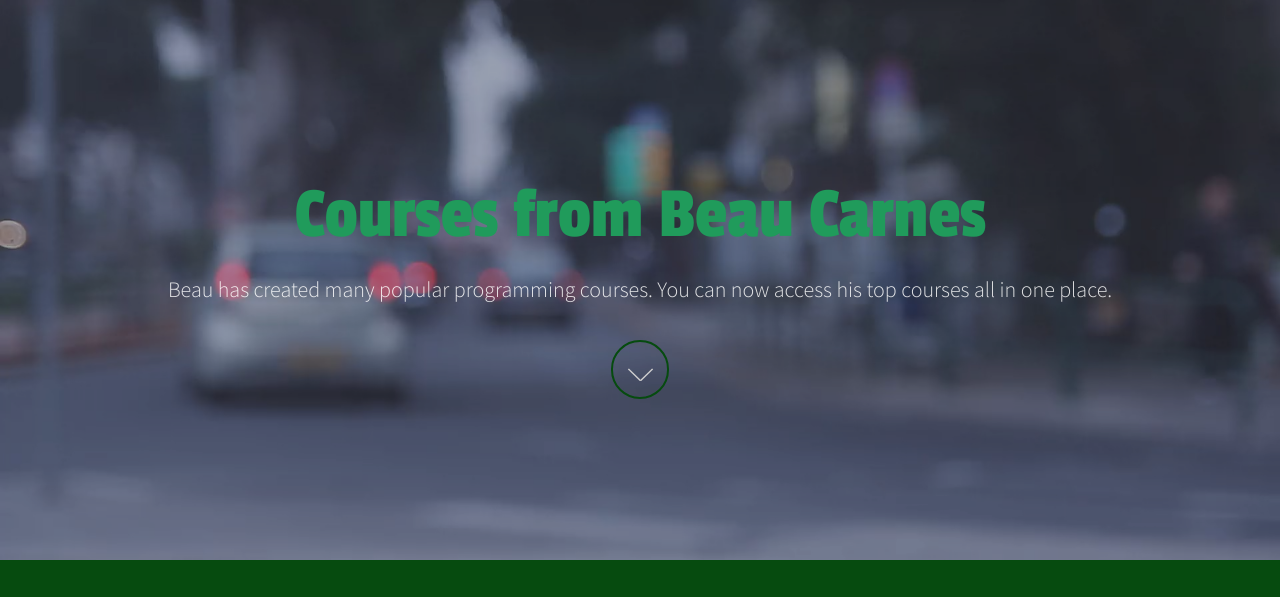
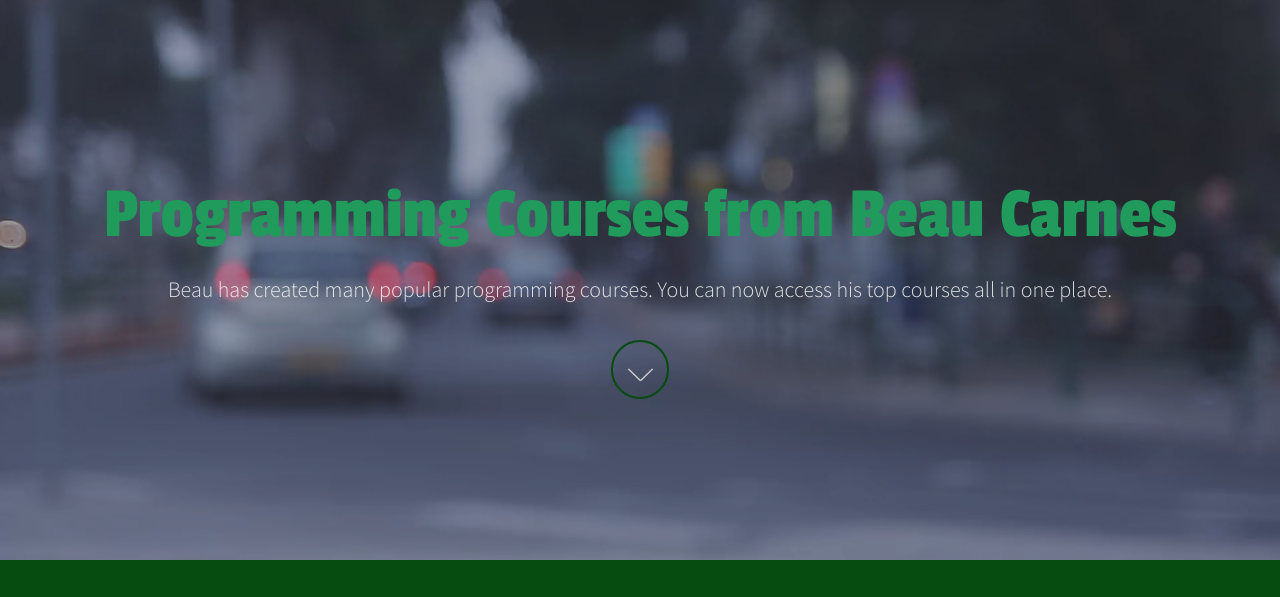
Before and after one commit to olajidedvd1/olajidedvd1.github.io, a plain HTML site: page index.html in a window 1280 px wide. Shown: the top 597 px of the page. Drawn offline with Linux system fonts and the light colour scheme.

Commit message:
Update index.html

```diff
--- a/index.html
+++ b/index.html
@@ -22,7 +22,7 @@
 				<section id="banner" data-video="images/banner">
 					<div class="inner">
 						<header>
-							<h1>Courses from Beau Carnes</h1>
+							<h1>Programming Courses from Beau Carnes</h1>
 							<p>Beau has created many popular programming courses. You can now access his top courses all in one place.</p>
 						</header>
 						<a href="#main" class="more">Learn More</a>
```
